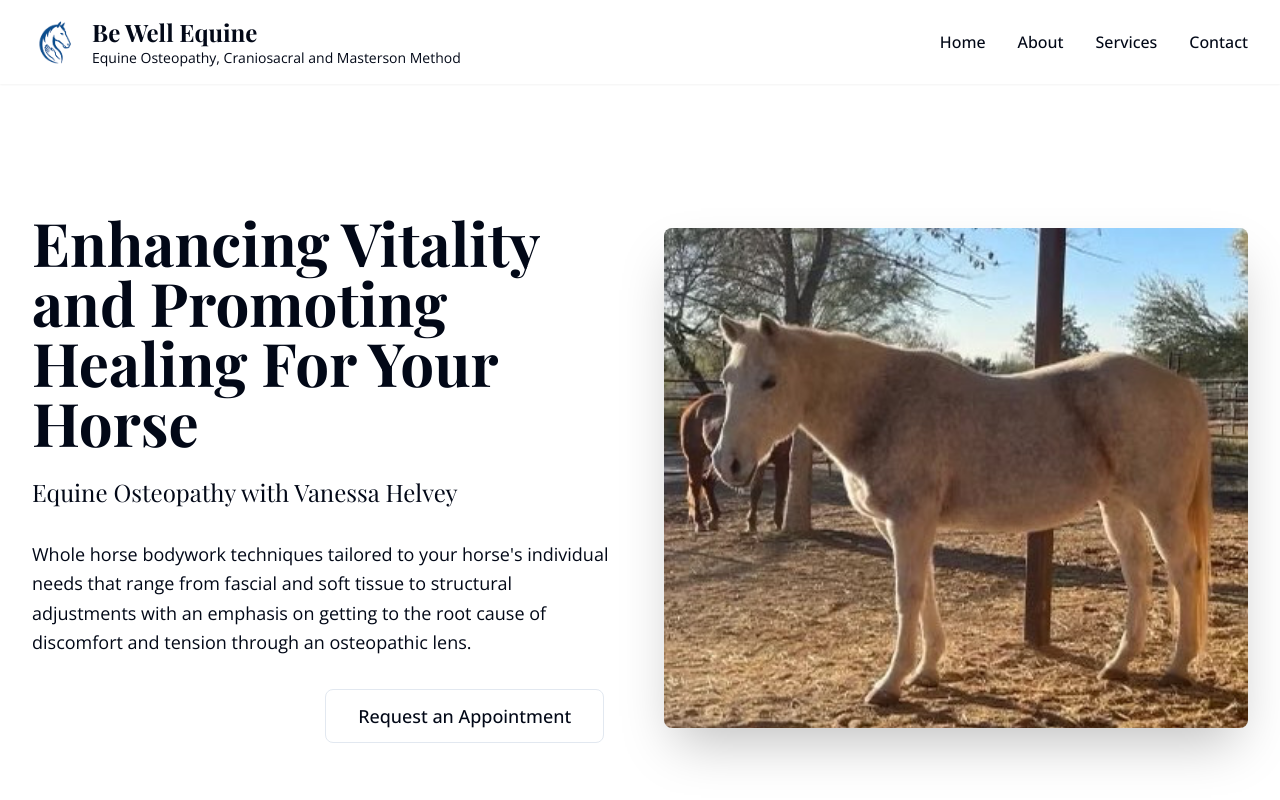
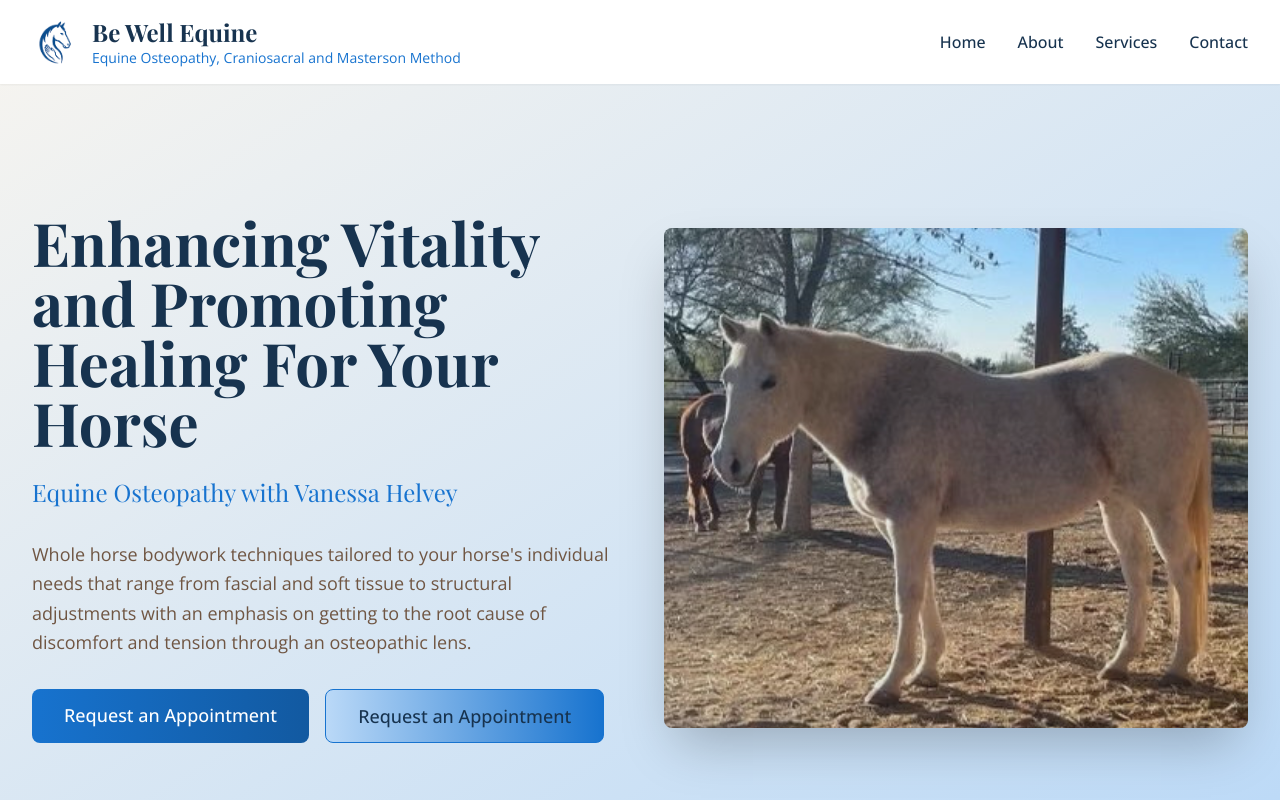
Before and after one commit to djangelic/equine-balance-tucson-website, a React (Vite) app: page / in a window 1280 px wide. Shown: the top 800 px of the page. Built offline with nearby package versions, Linux system fonts and the light colour scheme.

Commit message:
Fix white text on white background
Change text color to match the rest of the page.

```diff
--- a/tailwind.config.ts
+++ b/tailwind.config.ts
@@ -64,19 +64,19 @@ export default {
 					ring: 'hsl(var(--sidebar-ring))'
 				},
 				// Custom equine theme colors with blue focus
-				navy: '210 54% 20%',
+				navy: 'hsl(210 54% 20%)',
 				blue: {
-					DEFAULT: '210 80% 45%',
-					light: '210 80% 85%',
-					dark: '210 80% 35%'
+					DEFAULT: 'hsl(210 80% 45%)',
+					light: 'hsl(210 80% 85%)',
+					dark: 'hsl(210 80% 35%)'
 				},
 				sage: {
-					DEFAULT: '95 18% 45%',
-					light: '95 18% 85%',
-					dark: '95 18% 35%'
+					DEFAULT: 'hsl(95 18% 45%)',
+					light: 'hsl(95 18% 85%)',
+					dark: 'hsl(95 18% 35%)'
 				},
-				earth: '25 25% 35%',
-				cream: '45 20% 95%'
+				earth: 'hsl(25 25% 35%)',
+				cream: 'hsl(45 20% 95%)'
 			},
 			borderRadius: {
 				lg: 'var(--radius)',
```
